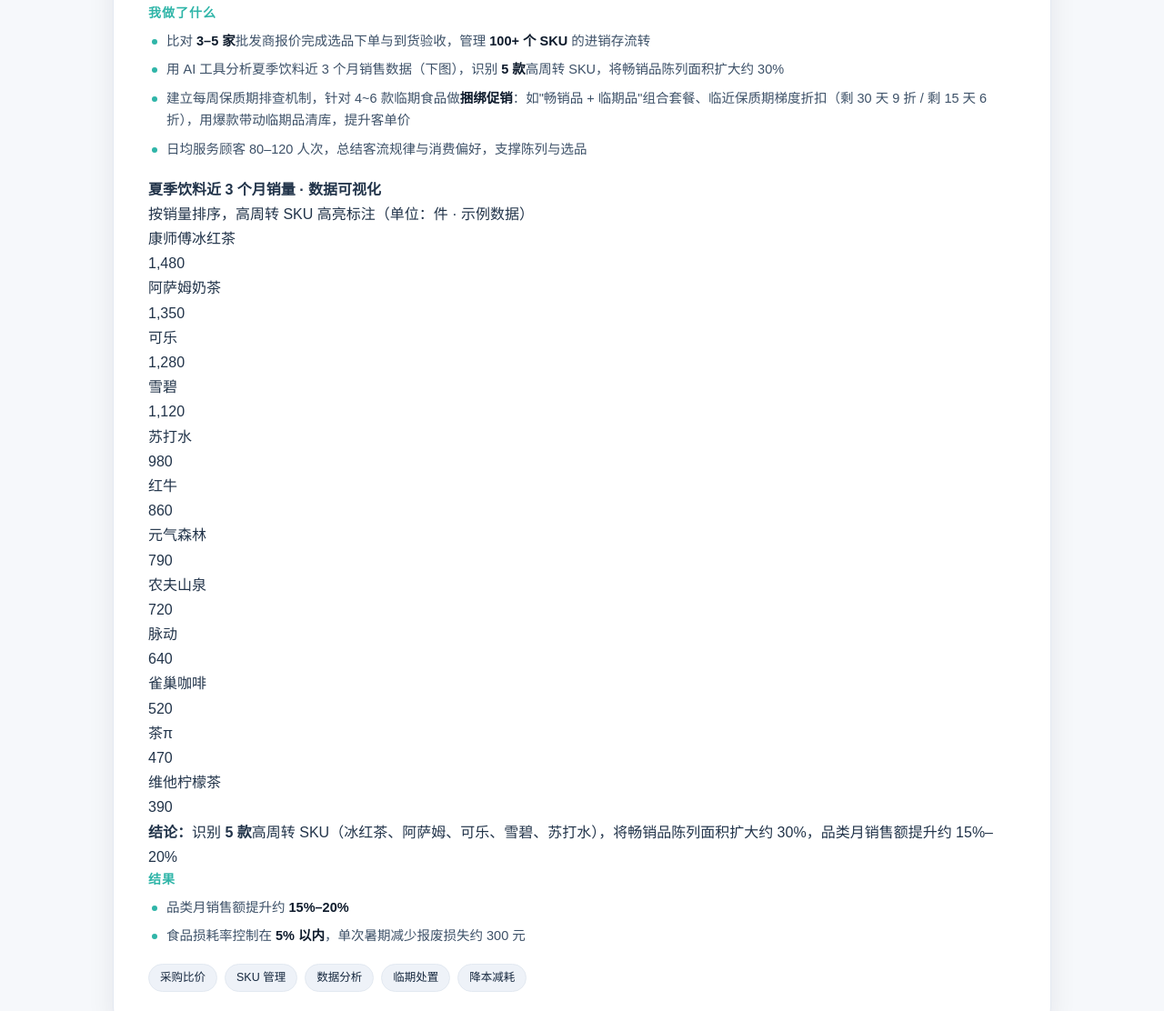
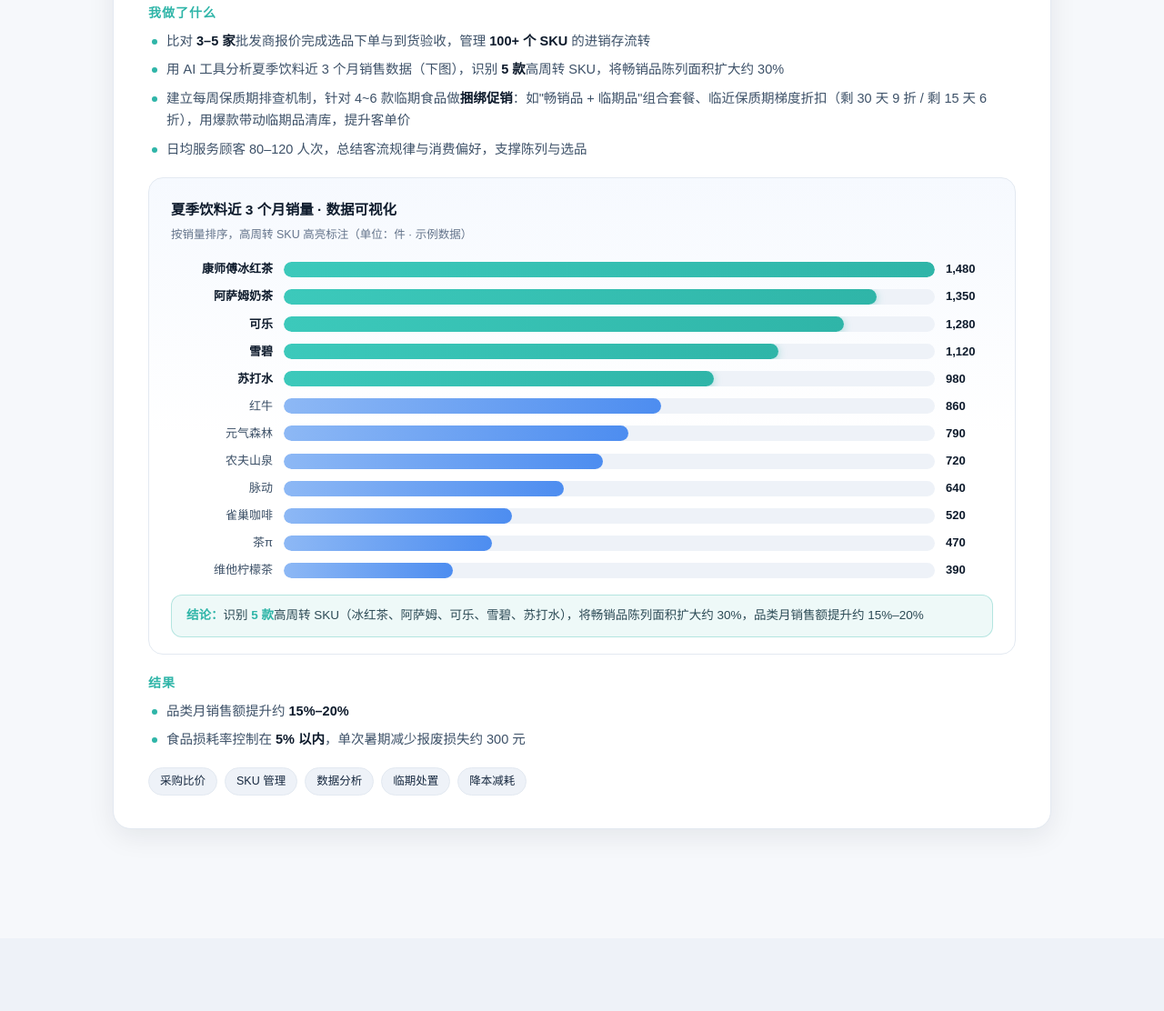
Before and after one commit to hryyxy/portfolio, a plain HTML site: page index.html in a window 1280 px wide. Shown: the part 3602-4714 px from the top of the page at 91% size. Drawn offline with Linux system fonts and the light colour scheme.

Commit message:
chore: upload assets/styles.css

```diff
--- a/assets/styles.css
+++ b/assets/styles.css
@@ -415,6 +415,22 @@ ul { list-style: none; }
 }
 .case-block strong { color: var(--ink); }
 .result-list li::before { background: var(--amber); }
+.advice-list li {
+  position: relative;
+  padding-left: 22px;
+  margin-bottom: 8px;
+  font-size: 14px;
+  color: #3d5168;
+}
+.advice-list li::before {
+  content: "✓";
+  position: absolute;
+  left: 2px; top: 0;
+  color: var(--teal);
+  font-weight: 800;
+  font-size: 13px;
+}
+.advice-list strong { color: var(--ink); }
 .case-tags { display: flex; flex-wrap: wrap; gap: 8px; margin-top: 8px; }
 .case-tags span {
   font-size: 12.5px;
@@ -424,6 +440,76 @@ ul { list-style: none; }
   padding: 4px 12px;
   border-radius: 999px;
 }
+
+/* ---------- 数据可视化 ---------- */
+.chart-block {
+  margin: 8px 0 20px;
+  background: linear-gradient(180deg, rgba(77, 141, 240, 0.05), transparent 55%), var(--card);
+  border: 1px solid var(--line);
+  border-radius: var(--radius);
+  padding: 22px 24px 18px;
+}
+.chart-block h4 {
+  font-size: 15.5px;
+  font-weight: 800;
+  color: var(--ink);
+}
+.chart-sub { font-size: 12.5px; color: var(--muted); margin: 4px 0 16px; }
+.chart { display: flex; flex-direction: column; gap: 8px; }
+.bar-row {
+  display: grid;
+  grid-template-columns: 112px 1fr 52px;
+  align-items: center;
+  gap: 12px;
+}
+.bar-name {
+  font-size: 13px;
+  color: #3d5168;
+  text-align: right;
+  white-space: nowrap;
+  overflow: hidden;
+  text-overflow: ellipsis;
+}
+.bar-row.hot .bar-name { color: var(--ink); font-weight: 700; }
+.bar-track {
+  height: 17px;
+  background: #eef2f8;
+  border-radius: 999px;
+  overflow: hidden;
+}
+.bar-fill {
+  height: 100%;
+  border-radius: 999px;
+  background: linear-gradient(90deg, #8db8f5, #4d8df0);
+  min-width: 2px;
+  animation: growBar 1.1s ease both;
+  transform-origin: left;
+}
+.bar-row.hot .bar-fill {
+  background: linear-gradient(90deg, #3cc9bb, #2fb5a8);
+  box-shadow: 0 2px 10px rgba(47, 181, 168, 0.4);
+}
+@keyframes growBar {
+  from { transform: scaleX(0); }
+  to { transform: scaleX(1); }
+}
+.bar-val {
+  font-size: 13px;
+  font-weight: 800;
+  color: var(--ink);
+  font-variant-numeric: tabular-nums;
+}
+.chart-conclusion {
+  margin-top: 16px;
+  background: rgba(47, 181, 168, 0.08);
+  border: 1px solid rgba(47, 181, 168, 0.3);
+  border-radius: 12px;
+  padding: 11px 16px;
+  font-size: 13.5px;
+  color: #2c4a55;
+  line-height: 1.65;
+}
+.chart-conclusion strong { color: var(--teal); }
 
 /* ---------- 技能 ---------- */
 .skills-grid {
@@ -576,4 +662,8 @@ ul { list-style: none; }
   .chain-node circle { r: 30; }
   .chain-svg { min-width: 520px; }
   .chain-wrap { overflow-x: auto; }
+  .bar-row { grid-template-columns: 88px 1fr 46px; gap: 8px; }
+  .bar-name { font-size: 12px; }
+  .bar-val { font-size: 12px; }
+  .chart-block { padding: 18px 14px 14px; }
 }
```
